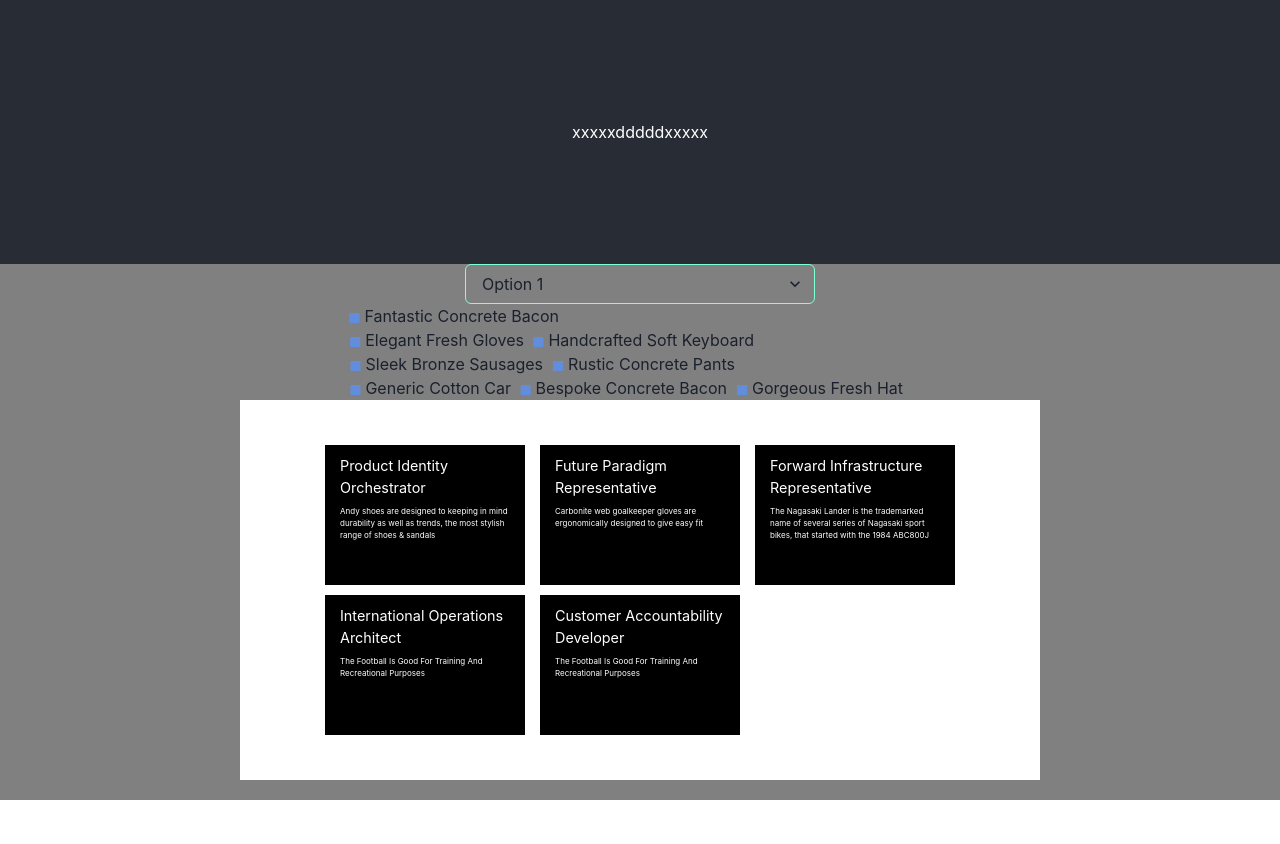
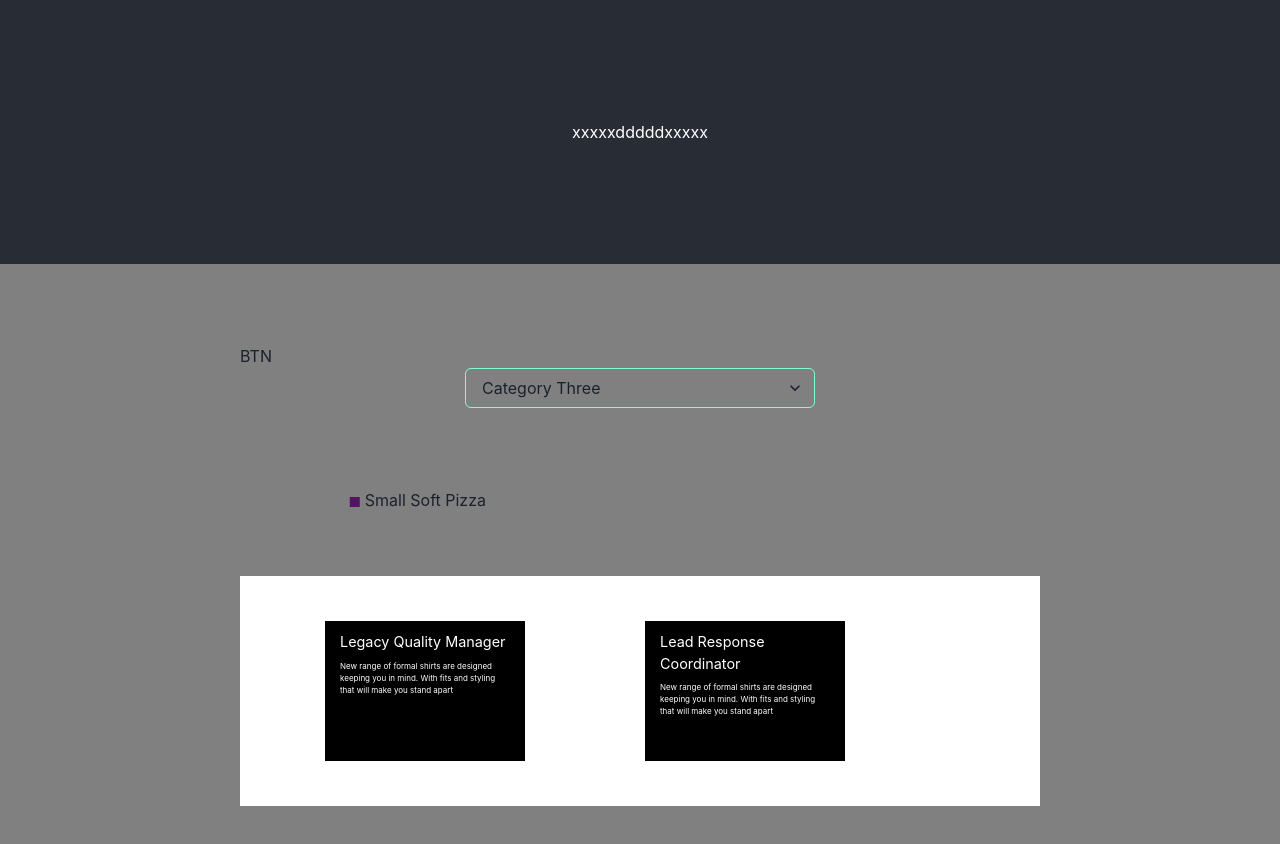
Before and after one commit to ethansnow2012/ethansnow2012.github.io, a React (Create React App) app: page / in a window 1280 px wide. Shown: the top 844 px of the page. Before the commit the page ends 800 px from the top, so only its background shows below. Built offline with nearby package versions, Linux system fonts and the light colour scheme.

Commit message:
feat: init main page data flow

```diff
--- a/src/components/FilterTag/index.js
+++ b/src/components/FilterTag/index.js
@@ -3,6 +3,7 @@ import styled from 'styled-components'
 const Styled = styled.div`
     position: relative;
     min-width: max-content;
+    ---color-filter-tag:${props=>props.color??''};
     &::before{
         content: '';
         width: 10px;
@@ -12,12 +13,13 @@ const Styled = styled.div`
         margin-right: 5px;
         position: relative;
         top: 1px;
+        background: var(---color-filter-tag);
     }
 `
 
 export function FilterTag({children, tagData}){
     return (
-        <Styled>
+        <Styled color={tagData.color}>
             {tagData.name}
         </Styled>
     )
--- a/src/components/FilterTagWrapper/index.js
+++ b/src/components/FilterTagWrapper/index.js
@@ -17,9 +17,9 @@ export function FilterTagWrapper({children, data}){
     return (
         <Styled>
             {
-                data.map((tagData)=>{
+                data.filter(x=>x.display).map((tagData)=>{
                     return (
-                        <FilterTag tagData={tagData}></FilterTag>
+                        <FilterTag key={tagData.id} tagData={tagData}></FilterTag>
                     )
                 })
             }
--- a/src/components/SubjectCardWrapper/index.js
+++ b/src/components/SubjectCardWrapper/index.js
@@ -13,11 +13,10 @@ const Styled = styled.div`
 `
 
 export function SubjectCardWrapper({children, data}){
-    const [cardData, setCardData] = useState(data)
     return (
         <Styled>
             {
-                cardData.map((dataEl)=>{
+                data.filter(x=>x.display).map((dataEl)=>{
                     return (
                         <SubjectCard key={dataEl.id} data={dataEl} ></SubjectCard>
                     )
--- a/src/containers/Functional/BaseContentSpacing.js
+++ b/src/containers/Functional/BaseContentSpacing.js
@@ -15,3 +15,5 @@ export function BaseContentSpacing({children}) {
         </Styled>
     )
 }
+
+export const DefaultStyle = Styled
--- a/src/containers/Functional/index.js
+++ b/src/containers/Functional/index.js
@@ -1,5 +1,6 @@
-import {BaseContentSpacing} from './BaseContentSpacing.js'
+import {BaseContentSpacing, DefaultStyle as BaseContentSpacingStyle} from './BaseContentSpacing.js'
 
 export {
     BaseContentSpacing,
+    BaseContentSpacingStyle
 }
--- a/src/containers/MainPage/index.js
+++ b/src/containers/MainPage/index.js
@@ -1,18 +1,28 @@
-import React from 'react'
+import React, { useState, useEffect, useRef }from 'react'
 import { Header, FilterTagWrapper, SubjectCardWrapper } from 'components'
 import {CSelect} from 'hoc/instance'
 import styled from 'styled-components'
-import { BaseContentSpacing } from 'containers/Functional'
+import { BaseContentSpacing, BaseContentSpacingStyle } from 'containers/Functional'
 import { fakeTopics, fakeTags, fakeCategory } from 'testData/data'
+
+import { injectStyleState, toggleDisplayViaKeyAndId , toggleDisplayViaArrayOfIds } from 'utils/dataProcessor'
+
 
 
 const Styled = styled.div`
     min-height: 100vh;
     background: var(--color-basic-background);
+    & ${BaseContentSpacingStyle} {
+        padding-top: 10vmin;
+        padding-bottom: 10vmin;
+    }
     .p-select-wrapper{
         //max-width:350px;
         margin-left:auto;
         margin-right:auto;
+    }
+    & .p-select-wrapper > * + * {
+        margin-top: 10vmin;
     }
     .p-content-wrapper{
         background: white;
@@ -20,39 +30,123 @@ const Styled = styled.div`
     }
     .p-select-wrapper-i1{
         max-width:350px;
-        margin:auto;
+        margin-right:auto;
+        margin-left:auto;
     }
     .p-select-wrapper-i2{
         max-width:600px;
-        margin:auto;
+        margin-right:auto;
+        margin-left:auto;
+    }
+    .p-select-wrapper-i2 * > *{
+        margin-top: 8vmin;
     }
 `
+const _fakeCategory = injectStyleState(fakeCategory)
+const _fakeTags = injectStyleState(fakeTags)
+const _fakeTopics = injectStyleState(fakeTopics)
 
 export function MainPage() {
+    const Raw_fakeCategory = useRef(_fakeCategory)
+    const Raw_fakeTags = useRef(_fakeTags)
+    const Raw_fakeTopics = useRef(_fakeTopics)
+
+
+    const refActiveCategory = useRef(Raw_fakeCategory.current.data.filter(x=>x.selected)[0])
+
+    const refActiveTags = useRef(
+                        Raw_fakeTags.current.data
+                            .filter((x)=>{
+                                return refActiveCategory.current.tags.indexOf(x.id)>=0
+                            })[0].id
+                        )
+
+    const [fakeCategoryState, setFakeCategoryState] = useState(Raw_fakeCategory.current)
+    const [fakeTagState, setFakeTagState] = useState(Raw_fakeTags.current)
+    const [fakeTopicState, setFakeTopicState] = useState(Raw_fakeTopics.current)
+
+
+    const click = ()=>{
+        setFakeTopicState((self)=>{
+            let newSelf = {
+                ...self
+            }
+            newSelf.data[0].display = false
+
+            console.log('newSelf', newSelf, newSelf.data[0].display)
+            return newSelf
+        })
+    }
+    const select = (ev)=>{
+        const selectedId = ev.currentTarget.value
+        refActiveCategory.current = Raw_fakeCategory.current.data.filter(x=>x.id==selectedId)[0]
+        setFakeCategoryState((self)=>{
+            let newSelf = {}
+            for(let key in self){
+                if(key=='selected'){
+                    if(selectedId==self.id){
+                        newSelf[key] = self[key]
+                        continue
+                    }else{
+                        continue
+                    }
+                }
+                newSelf[key] = self[key]
+            }
+            return newSelf
+        })
+    }
+    useEffect(()=>{
+        //let categoryId = refCategoryId.current
+        console.log('useEffect1')
+        let categoryObject = refActiveCategory.current//Raw_fakeCategory.current.data.filter(x=>categoryId==x.id)[0]
+        setFakeTagState((self)=>{
+            const newSelf = toggleDisplayViaArrayOfIds(self, 2, categoryObject['tags'])
+            refActiveTags.current = newSelf.data.filter(x=>x.display)
+            return {...newSelf}
+        })
+
+
+    }, [fakeCategoryState]) //cascading effect: fakeCategoryState -> fakeTagState
+
+    useEffect(()=>{
+        //get tag ids
+        console.log('useEffect2', refActiveTags.current)
+        setFakeTopicState((self)=>{
+            const newSelf = toggleDisplayViaKeyAndId(self, 2 , 'tags', refActiveTags.current.map(x=>x.id))
+            return {...newSelf}
+        })
+        //refTagIds
+    }, [fakeTagState]) //cascading effect: fakeTagState -> fakeTopicState
 
     return (
         <Styled>
             <Header></Header>
             <BaseContentSpacing>
+                <div onClick={click}>
+                    BTN
+                </div>
                 <div className='p-select-wrapper'>
                     <div className='p-select-wrapper-i1'>
-                        <CSelect>
+                        <CSelect  defaultValue={fakeCategoryState.data.filter(x=>x.selected)[0].id} onChange={select}>
                             {
-                                fakeCategory.data.map(()=>{
+                                fakeCategoryState.data.map((category)=>{
                                     return (
-                                        <option value='option1'>Option 1</option>
+                                        <option key={category.id} value={category.id} >
+                                            {category.name}
+                                        </option>
                                     )
                                 })
                             }
                         </CSelect>
                     </div>
                     <div className='p-select-wrapper-i2'>
-                        <FilterTagWrapper data={fakeTags.data}></FilterTagWrapper>
+                        <FilterTagWrapper data={fakeTagState.data}></FilterTagWrapper>
                     </div>
 
                 </div>
                 <div className='p-content-wrapper'>
-                    <SubjectCardWrapper data={fakeTopics.data}></SubjectCardWrapper>
+                    <SubjectCardWrapper data={fakeTopicState.data}></SubjectCardWrapper>
                 </div>
             </BaseContentSpacing>
         </Styled>
--- a/src/testData/data.js
+++ b/src/testData/data.js
@@ -10,42 +10,50 @@ fakeTags = {
         {//0
             id: faker.datatype.uuid(),
             name: faker.commerce.productName(),
-            description: faker.commerce.productDescription()
+            description: faker.commerce.productDescription(),
+            color: faker.internet.color(),
         },
         {//1
             id: faker.datatype.uuid(),
             name: faker.commerce.productName(),
-            description: faker.commerce.productDescription()
+            description: faker.commerce.productDescription(),
+            color: faker.internet.color(),
         },
         {//2
             id: faker.datatype.uuid(),
             name: faker.commerce.productName(),
-            description: faker.commerce.productDescription()
+            description: faker.commerce.productDescription(),
+            color: faker.internet.color(),
         },
         {//3
             id: faker.datatype.uuid(),
             name: faker.commerce.productName(),
-            description: faker.commerce.productDescription()
+            description: faker.commerce.productDescription(),
+            color: faker.internet.color(),
         },
         {//4
             id: faker.datatype.uuid(),
             name: faker.commerce.productName(),
-            description: faker.commerce.productDescription()
+            description: faker.commerce.productDescription(),
+            color: faker.internet.color(),
         },
         {//5
             id: faker.datatype.uuid(),
             name: faker.commerce.productName(),
-            description: faker.commerce.productDescription()
+            description: faker.commerce.productDescription(),
+            color: faker.internet.color(),
         },
         {//6
             id: faker.datatype.uuid(),
             name: faker.commerce.productName(),
-            description: faker.commerce.productDescription()
+            description: faker.commerce.productDescription(),
+            color: faker.internet.color(),
         },
         {//7
             id: faker.datatype.uuid(),
             name: faker.commerce.productName(),
-            description: faker.commerce.productDescription()
+            description: faker.commerce.productDescription(),
+            color: faker.internet.color(),
         }
     ]
 }
@@ -73,6 +81,7 @@ fakeCategory = {
         {
             id: faker.datatype.uuid(),
             name: 'Category Three',
+            selected:true,
             tags:[
                 fakeTags.data[2].id,
             ]
--- /dev/null
+++ b/src/utils/dataProcessor.js
@@ -0,0 +1,60 @@
+
+
+function injectStyleState (data){
+    data.display = true
+    data?.data.forEach(element => {
+        element.display = true
+        element?.data?.forEach(element2 => {
+            element2.display = true
+        })
+    })
+    return data
+}
+
+function toggleDisplayViaKeyAndId (data, layerNum, key, id ){
+    if(Array.isArray(id)){
+        const idArray = id
+        if(layerNum==2 && data.data){
+            data.data.forEach((el)=>{
+                let matched = (el[key].filter(x=>idArray.indexOf(x)>=0).length)>0  //.indexOf(id)
+                if(matched){
+                    el.display=true
+                }else{
+                    el.display=false
+                }
+            })
+        }
+        return data
+    }else{
+        if(layerNum==2 && data.data){
+            data.data.forEach((el)=>{
+                let matchedIndex = el[key].indexOf(id)
+                if(matchedIndex>=0){
+                    el.display=true
+                }else{
+                    el.display=false
+                }
+            })
+        }
+        return data
+    }
+}
+function toggleDisplayViaArrayOfIds(data, layerNum, arrayOfIds ){
+    if(layerNum==2 && data.data){
+        data.data.forEach((el)=>{
+            let indexOf = arrayOfIds.indexOf(el['id'])
+            if(indexOf>=0){
+                el.display=true
+            }else{
+                el.display=false
+            }
+        })
+    }
+    return data
+}
+
+export {
+    injectStyleState,
+    toggleDisplayViaKeyAndId,
+    toggleDisplayViaArrayOfIds
+}
```
Also changed, not shown: src/hoc/factory/DataForwarder_ob.js (added, +25 -0 lines).
